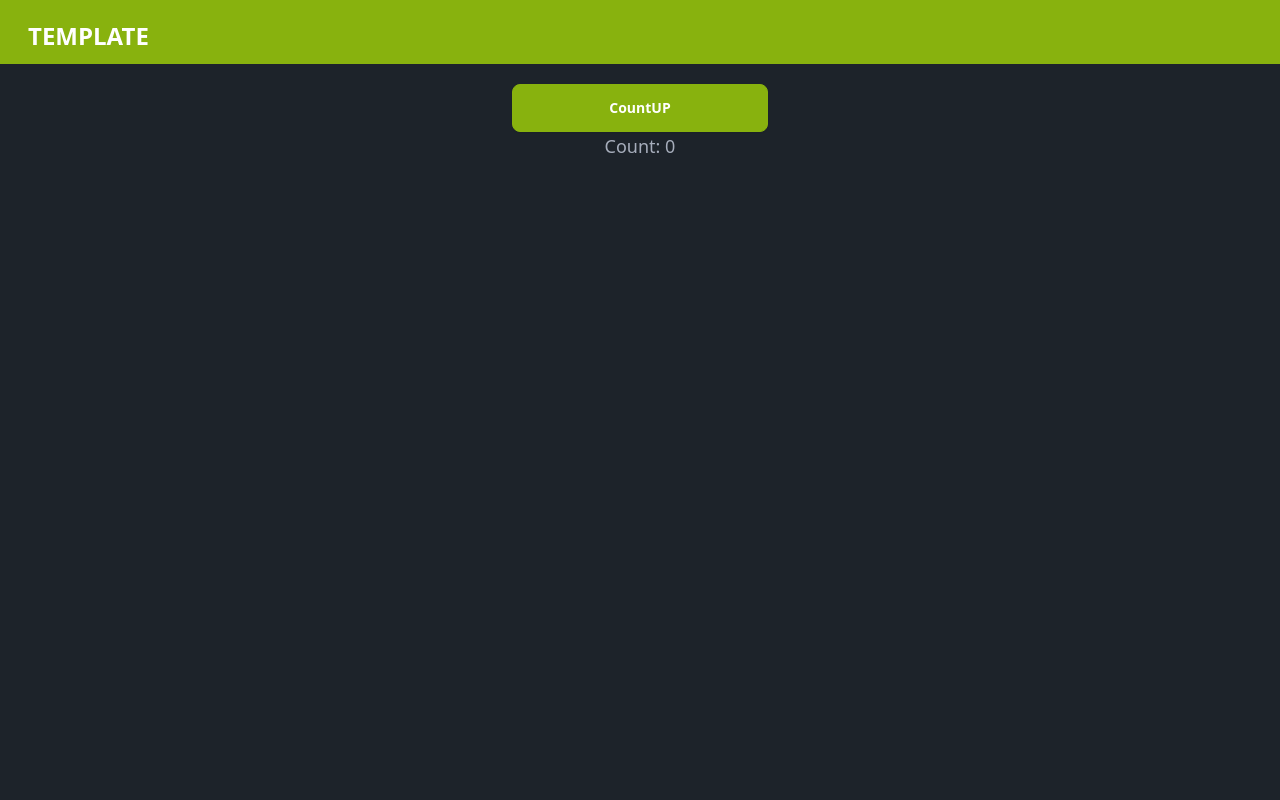
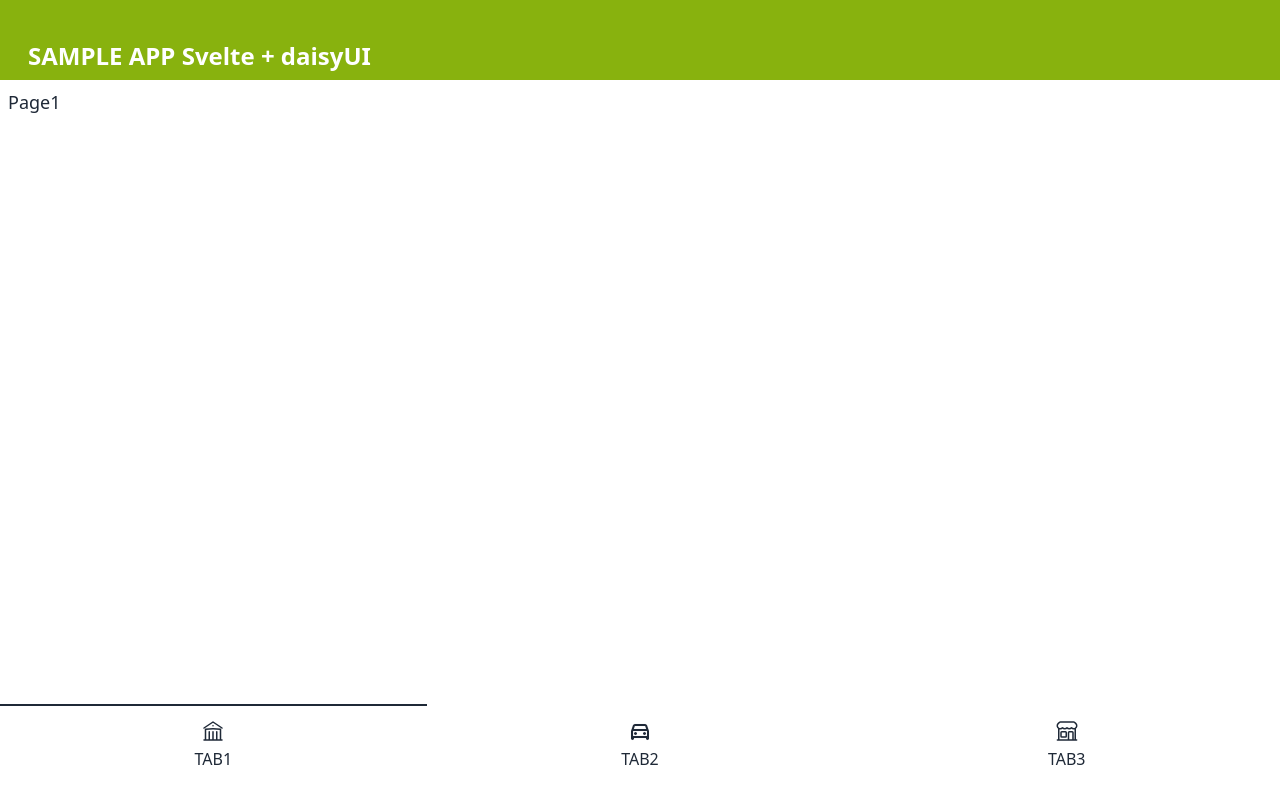
Before and after one commit to eeharumt/lbphone-svelte-daisyui-template, a SvelteKit app in the folder ui/: page / in a window 1280 px wide. Built offline with nearby package versions, Linux system fonts and the light colour scheme.

Commit message:
add template page

```diff
--- /dev/null
+++ b/ui/src/lib/appDataStore.ts
@@ -0,0 +1,3 @@
+import { writable } from 'svelte/store';
+
+export const pageIndex = writable(0);
--- a/ui/src/routes/+layout.svelte
+++ b/ui/src/routes/+layout.svelte
@@ -2,53 +2,108 @@
   import '../app.css';
   import { onMount } from 'svelte';
   import { browser } from '$app/environment';
+  import { pageIndex } from '$lib/appDataStore';
 
-	let isphoneWrapper = false;
-	let theme = 'dark';
+  let theme = 'light';
+  let btm_nav_index = 0;
   const devMode = !(typeof window !== 'undefined' && window['invokeNative']);
 
   onMount(() => {
     if (!browser) return;
     if (devMode) {
       document.body.style.visibility = 'visible';
-			isphoneWrapper = false;
     } else {
-			isphoneWrapper = false;
-			window.addEventListener('message', (e) => {
-				if (e.data !== 'componentsLoaded') return;
-				getSettings().then((settings) => {
+      window.getSettings().then((settings) => {
         theme = settings.display.theme;
-				});
-				// onSettingsChange((settings) => {
-				// 	theme = settings.display.theme;
-				// });
       });
     }
   });
+  function setPageIndex(index: number) {
+    btm_nav_index = index;
+    pageIndex.set(index);
+  }
 </script>
 
-<div id="app-root">
-	<div data-theme={theme} id="app">
-		<div class:phone-wrapper={isphoneWrapper}>
+<div id="theme-root">
+  <div id="app-root" data-theme={theme}>
+    <div class="navbar bg-primary pt-10">
+      <div class="flex-1 px-5">
+        <h1 class="text-2xl font-bold text-white">SAMPLE APP Svelte + daisyUI</h1>
+      </div>
+    </div>
+    <div class="pb-24">
       <slot />
+    </div>
+
+    <div class="btm-nav h-24 pb-4">
+      <button class:active={btm_nav_index === 0} on:click={() => setPageIndex(0)}>
+        <svg
+          xmlns="http://www.w3.org/2000/svg"
+          fill="none"
+          viewBox="0 0 24 24"
+          stroke-width="1.5"
+          stroke="currentColor"
+          class="w-6 h-6"
+        >
+          <path
+            stroke-linecap="round"
+            stroke-linejoin="round"
+            d="M12 21v-8.25M15.75 21v-8.25M8.25 21v-8.25M3 9l9-6 9 6m-1.5 12V10.332A48.36 48.36 0 0 0 12 9.75c-2.551 0-5.056.2-7.5.582V21M3 21h18M12 6.75h.008v.008H12V6.75Z"
+          />
+        </svg>
+
+        <span class="btm-nav-label">TAB1</span>
+      </button>
+      <button class:active={btm_nav_index === 1} on:click={() => setPageIndex(1)}>
+        <svg
+          xmlns="http://www.w3.org/2000/svg"
+          fill="none"
+          viewBox="0 0 24 24"
+          stroke-width="0.05"
+          stroke="currentColor"
+          class="w-6 h-6"
+          ><path
+            fill="currentColor"
+            d="M6 19v.5q0 .625-.437 1.063T4.5 21q-.625 0-1.062-.437T3 19.5v-7.15q0-.175.025-.35t.075-.325L4.975 6.35q.2-.6.725-.975T6.875 5h10.25q.65 0 1.175.375t.725.975l1.875 5.325q.05.15.075.325t.025.35v7.15q0 .625-.437 1.063T19.5 21q-.625 0-1.062-.437T18 19.5V19zm-.2-9h12.4l-1.05-3H6.85zM5 12v5zm2.5 4q.625 0 1.063-.437T9 14.5q0-.625-.437-1.062T7.5 13q-.625 0-1.062.438T6 14.5q0 .625.438 1.063T7.5 16m9 0q.625 0 1.063-.437T18 14.5q0-.625-.437-1.062T16.5 13q-.625 0-1.062.438T15 14.5q0 .625.438 1.063T16.5 16M5 17h14v-5H5z"
+          /></svg
+        >
+        <span class="btm-nav-label">TAB2</span>
+      </button>
+      <button class:active={btm_nav_index === 2} on:click={() => setPageIndex(2)}>
+        <svg
+          xmlns="http://www.w3.org/2000/svg"
+          fill="none"
+          viewBox="0 0 24 24"
+          stroke-width="1.5"
+          stroke="currentColor"
+          class="w-6 h-6"
+        >
+          <path
+            stroke-linecap="round"
+            stroke-linejoin="round"
+            d="M13.5 21v-7.5a.75.75 0 0 1 .75-.75h3a.75.75 0 0 1 .75.75V21m-4.5 0H2.36m11.14 0H18m0 0h3.64m-1.39 0V9.349M3.75 21V9.349m0 0a3.001 3.001 0 0 0 3.75-.615A2.993 2.993 0 0 0 9.75 9.75c.896 0 1.7-.393 2.25-1.016a2.993 2.993 0 0 0 2.25 1.016c.896 0 1.7-.393 2.25-1.015a3.001 3.001 0 0 0 3.75.614m-16.5 0a3.004 3.004 0 0 1-.621-4.72l1.189-1.19A1.5 1.5 0 0 1 5.378 3h13.243a1.5 1.5 0 0 1 1.06.44l1.19 1.189a3 3 0 0 1-.621 4.72M6.75 18h3.75a.75.75 0 0 0 .75-.75V13.5a.75.75 0 0 0-.75-.75H6.75a.75.75 0 0 0-.75.75v3.75c0 .414.336.75.75.75Z"
+          />
+        </svg>
+
+        <span class="btm-nav-label">TAB3</span>
+      </button>
     </div>
   </div>
 </div>
 
 <style>
-	.phone-wrapper {
-		bottom: 0;
-		top: 0;
-		left: 0;
-		right: 0;
-		margin: auto;
-
-		width: 29rem;
-		height: 58.5rem;
+  #app-root {
+    position: relative;
+    width: 100%;
+    height: 100vh;
+    /*上下方向にはみ出した要素ををスクロールさせる*/
+    overflow-y: scroll;
+    /*スクロールバー非表示（IE・Edge）*/
+    -ms-overflow-style: none;
+    /*スクロールバー非表示（Firefox）*/
+    scrollbar-width: none;
   }
-
-	#app {
-		height: 100vh;
-		width: 100%;
+  #app-root::-webkit-scrollbar {
+    display: none;
   }
 </style>
--- a/ui/src/routes/+page.svelte
+++ b/ui/src/routes/+page.svelte
@@ -1,17 +1,28 @@
 <script lang="ts">
-	let count = 0;
+  import { pageIndex } from '$lib/appDataStore';
+  export let pageindex = 0;
+  let count = 0;
+
+  pageIndex.subscribe((v: number) => {
+    pageindex = v;
+  });
 </script>
 
-<div class="container mx-auto">
-	<div class="navbar bg-primary pt-4">
-		<div class="flex-1 px-5">
-			<h1 class="text-2xl font-bold text-white">TEMPLATE</h1>
-		</div>
-	</div>
-	<div class="flex justify-center items-center pt-5">
-		<button class="btn btn-primary btn-wide text-white" on:click={() => count++}>CountUP</button>
-	</div>
-	<div class="flex justify-center items-center text-lg pb-20">
-		Count: {count}
-	</div>
+<div class="container mx-auto transition-none">
+  <div class="p-2 space-y-2">
+    {#if pageindex === 0}
+      <h1 class="text-lg">Page1</h1>
+    {:else if pageindex === 1}
+      <h1 class="text-lg">Page2</h1>
+    {:else if pageindex === 2}
+      <h1 class="text-lg">Page3</h1>
+      <h2 class="text-lg">Count: {count}</h2>
+      <button
+        class="btn btn-wide"
+        on:click={() => {
+          count++;
+        }}>Count Up Button</button
+      >
+    {/if}
+  </div>
 </div>
```
Lines whose indentation alone changed are shown as unchanged.
